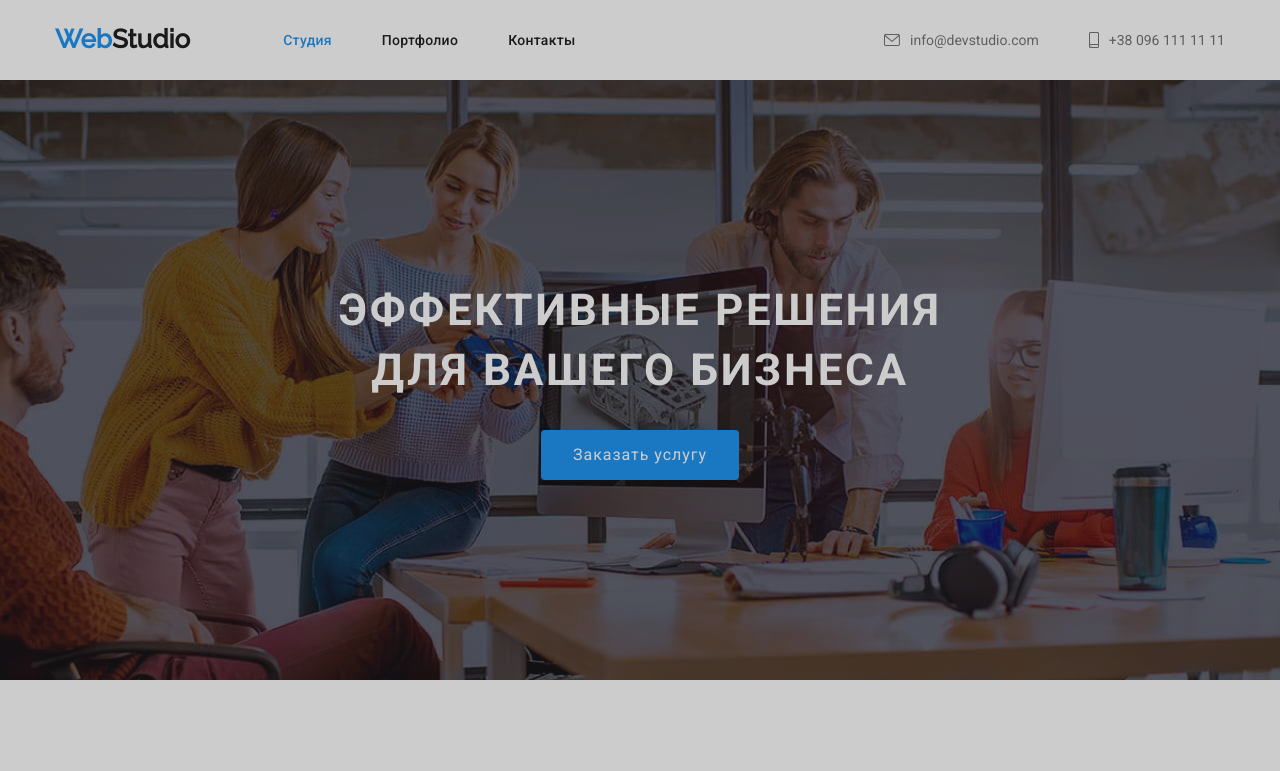
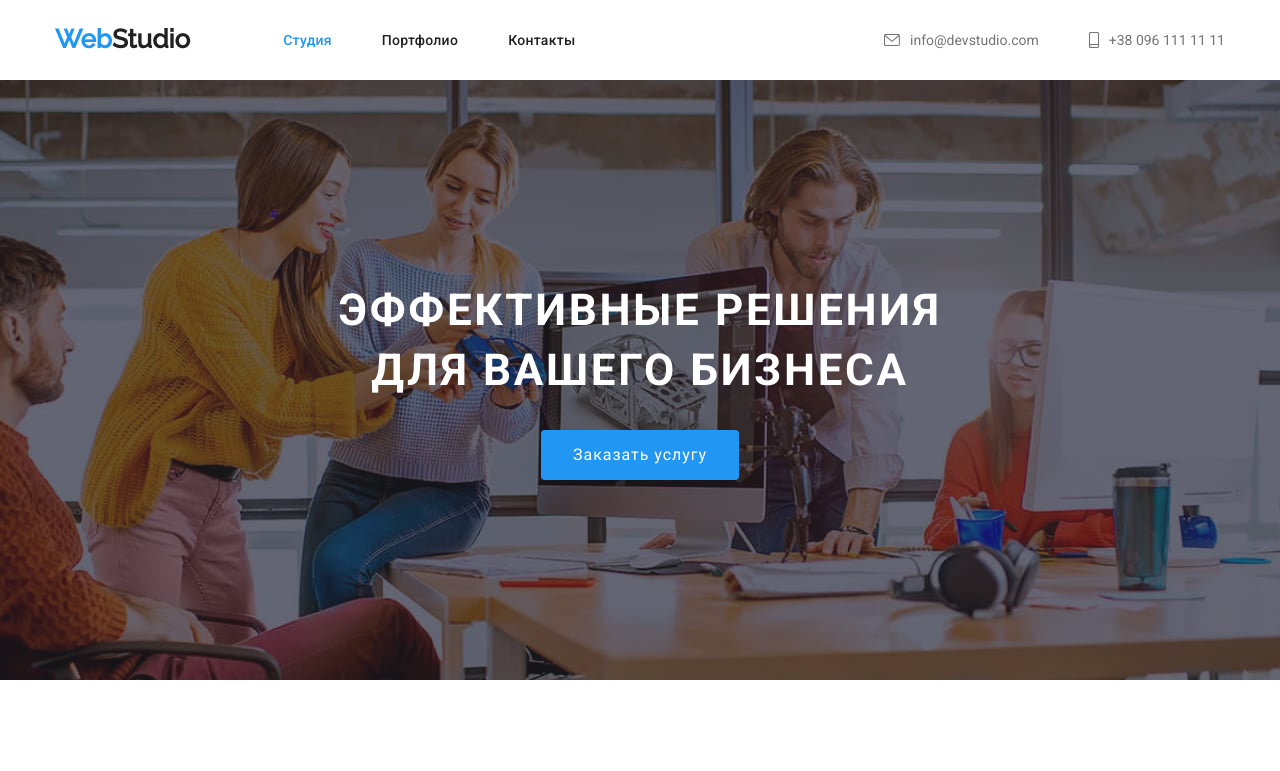
Before and after one commit to Ingvarreshka/goit-markup-hw-04, a plain HTML site: page index.html in a window 1280 px wide. Shown: the top 771 px of the page. Drawn offline with nearby package versions, Linux system fonts and the light colour scheme.

Commit message:
Revert "начало ДЗ 5 модальное окно"
This reverts commit dd1a77b6b278caf19a71f99d7e8e96c19e7cf890.

```diff
--- a/css/styles.css
+++ b/css/styles.css
@@ -445,29 +445,3 @@ ul {
   letter-spacing: 0.03em;
   text-transform: uppercase;
 }
-
-/* Модальное окно */
-
-.backdrop {
-  position: absolute;
-  left: 0;
-  top: 0;
-  width: 100%;
-  height: 100%;
-  background-color: rgba(0, 0, 0, 0.2);
-  opacity: 1;
-  transition: opacity 250ms var(--animation);
-}
-
-.modal {
-  position: absolute;
-  left: 50%;
-  top: 50%;
-  padding: 40px;
-  min-width: 528px;
-  min-height: 581px;
-  border-radius: 4px;
-  background-color: var(--primary-bgc);
-  transform: translate(-50%, -50%) scale(1);
-  transition: transform 250ms var(--animation);
-}
--- a/index.html
+++ b/index.html
@@ -379,12 +379,6 @@
             </div>
 
         </footer>
-        <!-- Модальное окно -->
-        <div class="backdrop">
-            <div class="modal">
-
-            </div>
-        </div>
 </body>
 
 </html>
```
